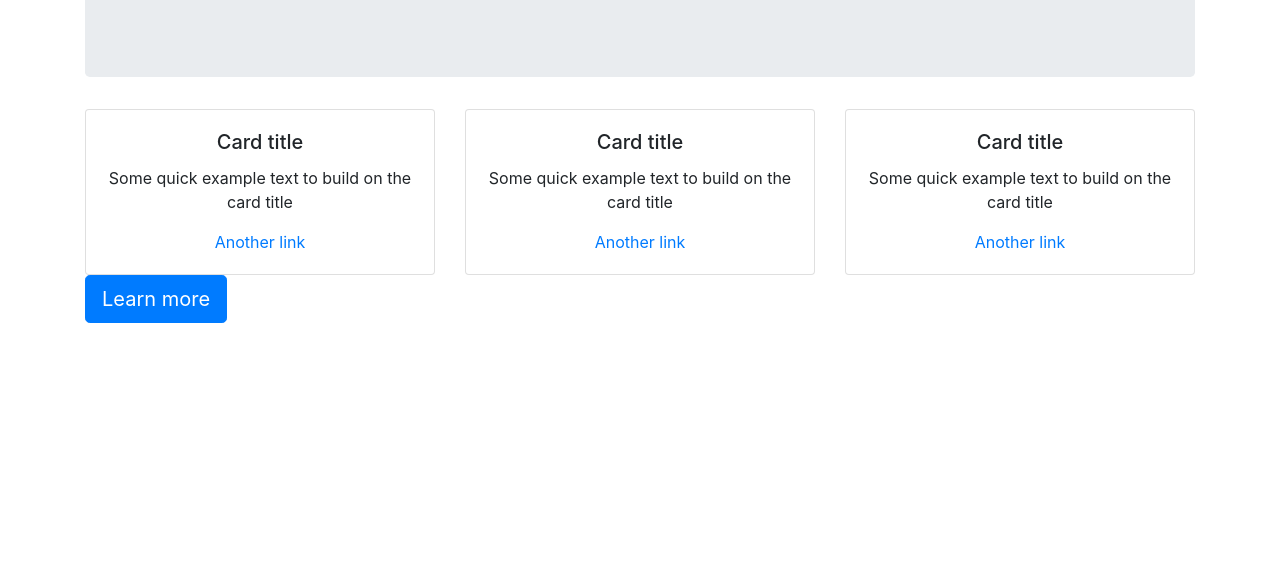
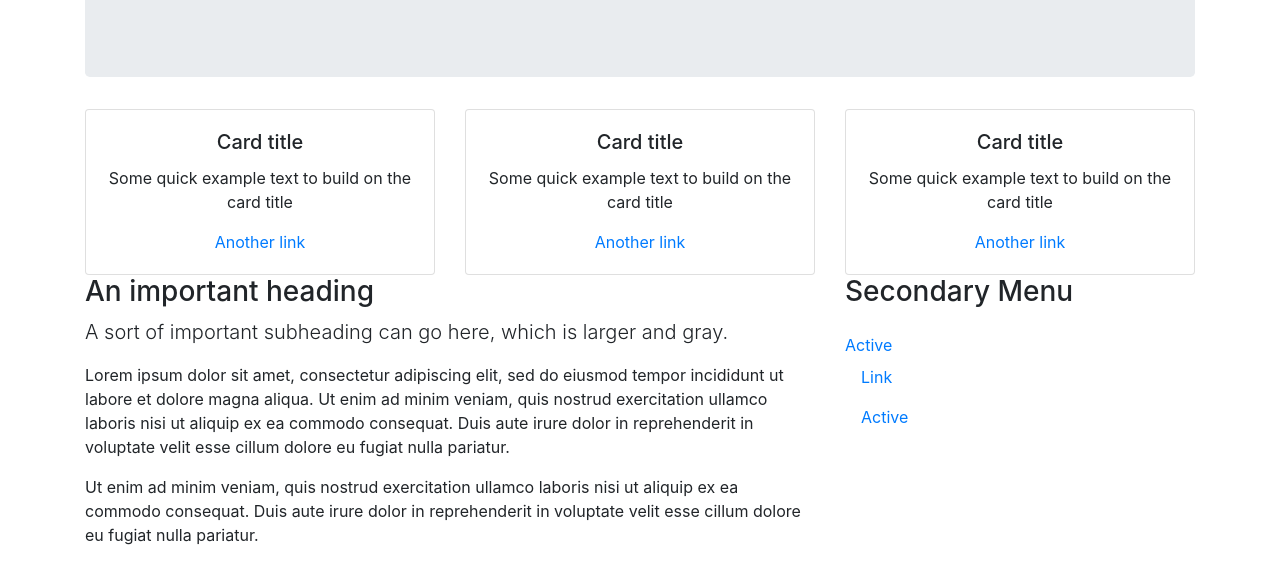
Before and after one commit to Abhishek-N/tryfrontend, a website: page src/bs4/src/index.html in a window 1280 px wide. Shown: the part 288-851 px from the top of the page. Before the commit the page ends 800 px from the top, so only its background shows below. Drawn offline with nearby package versions, Linux system fonts and the light colour scheme.

Commit message:
add grid

```diff
--- a/src/bs4/src/index.html
+++ b/src/bs4/src/index.html
@@ -77,9 +77,30 @@
         </div>
       </div>
 
-      <p class="lead">
-        <a href="#" class="btn btn-primary btn-lg" role="button">Learn more</a>
-      </p>
+      <div class="row mt-sm-4 mt-md-0">
+        <div class="col-sm-12 col-md-8 text-md-left">
+            <h3>An important heading</h3>
+            <p class="lead">A sort of important subheading can go here, which is larger and gray.</p>
+
+            <p>Lorem ipsum dolor sit amet, consectetur adipiscing elit, sed do eiusmod tempor incididunt ut labore et dolore magna aliqua. Ut enim ad minim veniam, quis nostrud exercitation ullamco laboris nisi ut aliquip ex ea commodo consequat. Duis aute irure dolor in reprehenderit in voluptate velit esse cillum dolore eu fugiat nulla pariatur.</p>
+            <p>Ut enim ad minim veniam, quis nostrud exercitation ullamco laboris nisi ut aliquip ex ea commodo consequat. Duis aute irure dolor in reprehenderit in voluptate velit esse cillum dolore eu fugiat nulla pariatur.</p>
+        </div>
+
+        <div class="col-sm-12 col-md-4">
+            <h3 class="mb-4">Secondary Menu</h3>
+
+            <ul class="nav flex-column nav-pills">
+              <li class="nav-item">
+                <a href="#" class="nav-link-active">Active</a>
+              </li>
+              <li class="nav-item">
+                <a href="#" class="nav-link">Link</a>
+              </li>
+              <li class="nav-item">
+                <a href="#" class="nav-link">Active</a>
+              </li>
+            </ul>
+        </div>
 
     </div>
 
```
Also changed, not shown: src/bs4/src/scss/styles.scss (added, +15 -0 lines).
